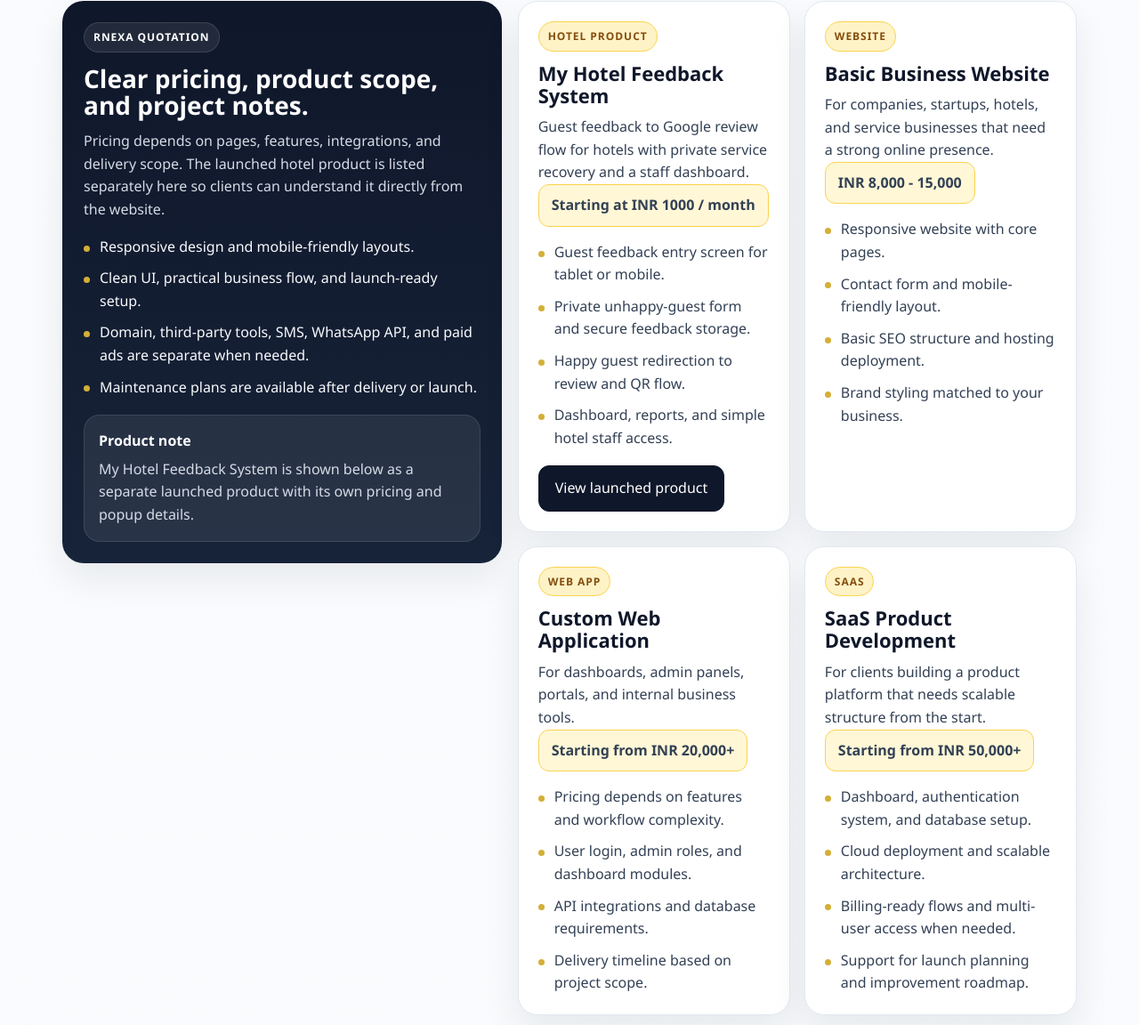
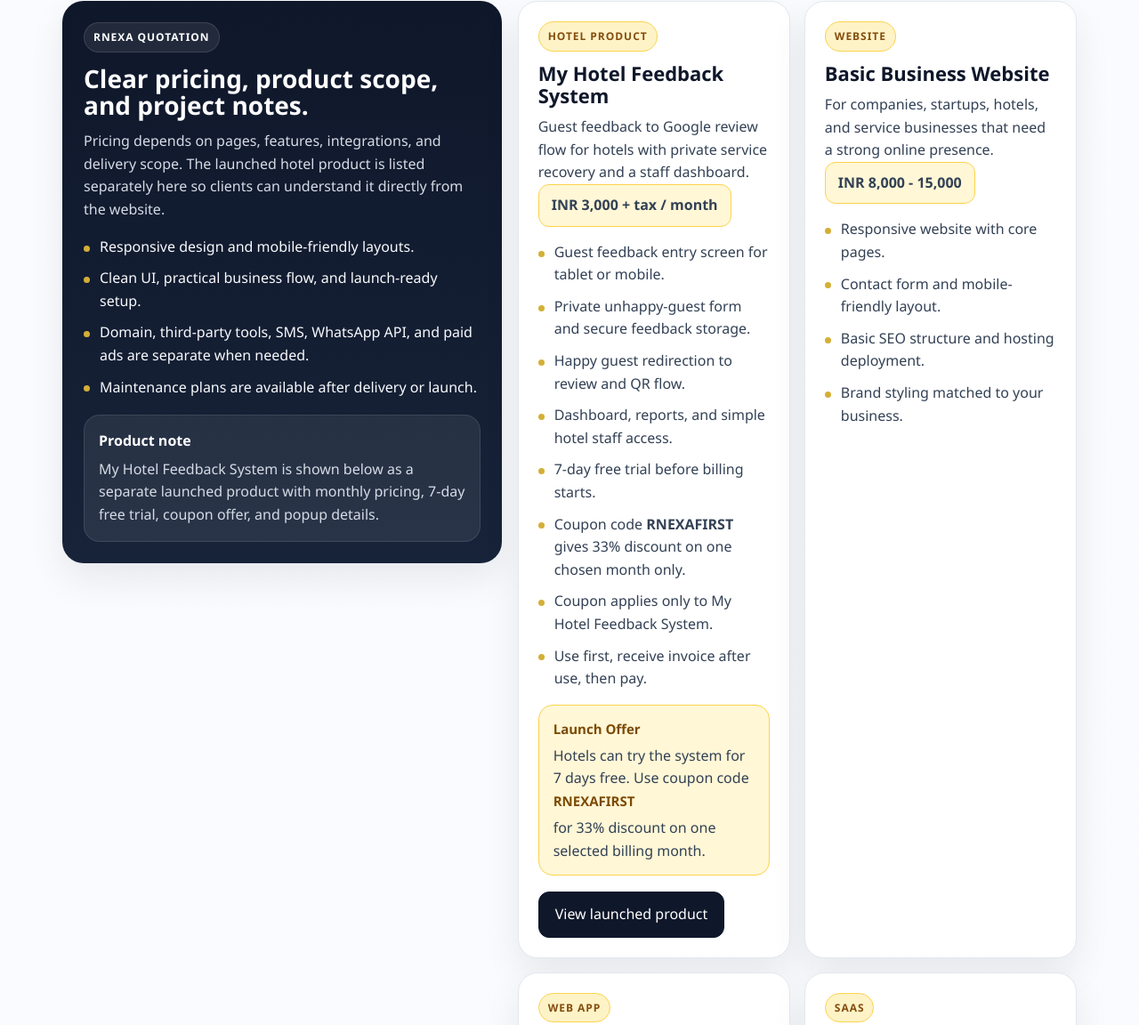
Before and after one commit to rnexasales-ctrl/singular-gnome-6cf8f3, a website: page index.html in a window 1280 px wide. Shown: the part 2644-3796 px from the top of the page at 89% size. Drawn offline with Linux system fonts and the light colour scheme.

Commit message:
Add files via upload

```diff
--- a/index.html
+++ b/index.html
@@ -183,6 +183,12 @@
     }
     .note-card strong{display:block;font-size:16px;margin-bottom:6px}
     .note-card p{margin:0;color:#d5dbe5}
+    .offer-box{
+      margin-top:16px;padding:14px 16px;border-radius:16px;background:var(--soft);
+      border:1px solid #fcd34d
+    }
+    .offer-box strong{display:block;font-size:15px;color:var(--gold-dark);margin-bottom:6px}
+    .offer-box p{margin:0;color:#7c4a03}
     .quote-cards{display:grid;grid-template-columns:repeat(2,minmax(0,1fr));gap:16px}
     .quote-card{
       background:#fff;border:1px solid var(--line);border-radius:22px;padding:22px;box-shadow:var(--shadow)
@@ -514,7 +520,7 @@
           </ul>
           <div class="note-card">
             <strong>Product note</strong>
-            <p>My Hotel Feedback System is shown below as a separate launched product with its own pricing and popup details.</p>
+            <p>My Hotel Feedback System is shown below as a separate launched product with monthly pricing, 7-day free trial, coupon offer, and popup details.</p>
           </div>
         </aside>
         <div class="quote-cards">
@@ -522,13 +528,21 @@
             <span class="tag">Hotel Product</span>
             <h4>My Hotel Feedback System</h4>
             <p>Guest feedback to Google review flow for hotels with private service recovery and a staff dashboard.</p>
-            <p class="quote-price">Starting at INR 1000 / month</p>
+            <p class="quote-price">INR 3,000 + tax / month</p>
             <ul class="quote-list">
               <li>Guest feedback entry screen for tablet or mobile.</li>
               <li>Private unhappy-guest form and secure feedback storage.</li>
               <li>Happy guest redirection to review and QR flow.</li>
               <li>Dashboard, reports, and simple hotel staff access.</li>
+              <li>7-day free trial before billing starts.</li>
+              <li>Coupon code <strong>RNEXAFIRST</strong> gives 33% discount on one chosen month only.</li>
+              <li>Coupon applies only to My Hotel Feedback System.</li>
+              <li>Use first, receive invoice after use, then pay.</li>
             </ul>
+            <div class="offer-box">
+              <strong>Launch Offer</strong>
+              <p>Hotels can try the system for 7 days free. Use coupon code <strong>RNEXAFIRST</strong> for 33% discount on one selected billing month.</p>
+            </div>
             <div class="quote-actions">
               <button class="btn btn-dark product-open" type="button" data-product="hotel-feedback">View launched product</button>
             </div>
@@ -582,13 +596,16 @@
         <article class="product-tile product-clickable" data-product="hotel-feedback" role="button" tabindex="0" aria-label="Open My Hotel Feedback System launched product details">
           <span class="tag">Launched Product</span>
           <h4>My Hotel Feedback System</h4>
-          <p>This hotel product helps turn happy guests into public Google reviews while keeping unhappy guest feedback private for service improvement.</p>
+          <p>This hotel product helps turn happy guests into public Google reviews while keeping unhappy guest feedback private for service improvement, with trial-first billing.</p>
           <div class="product-meta">
             <span>Hotel feedback</span>
             <span>Google review flow</span>
             <span>Private complaint handling</span>
+            <span>7-day free trial</span>
+            <span>Coupon RNEXAFIRST</span>
           </div>
-          <p class="price">Starting at INR 1000 per month</p>
+          <p class="price">INR 3,000 + tax / month</p>
+          <p>33% discount is available on one chosen month only with coupon code <strong>RNEXAFIRST</strong>. Billing happens after use: first use, then invoice, then pay.</p>
           <button class="btn btn-main product-open" type="button" data-product="hotel-feedback">Show launched product</button>
         </article>
         <article class="product-tile product-tile-muted">
@@ -686,7 +703,7 @@
         <div>
           <span class="tag">Launched Product</span>
           <h3 id="product-modal-title" style="margin-top:12px">My Hotel Feedback System</h3>
-          <p>Tap-ready hotel feedback flow that turns happy guests into public reviews and stores unhappy guest feedback privately.</p>
+          <p>Tap-ready hotel feedback flow that turns happy guests into public reviews and stores unhappy guest feedback privately, with a free trial and post-use billing.</p>
         </div>
         <button id="product-modal-close" class="close-modal" type="button">Close</button>
       </div>
@@ -697,13 +714,21 @@
         <div>
           <p><strong>Private feedback and review growth system for hotels</strong></p>
           <p>This launched product helps hotels collect guest feedback instantly, solve issues privately, and increase positive Google reviews with a simple dashboard and easy staff flow.</p>
-          <p class="price">Starting at INR 1000 per month</p>
+          <p class="price">INR 3,000 + tax / month</p>
           <ul class="feat">
             <li>No hidden charges, quick setup in minutes.</li>
             <li>Works on mobile, tablet, and desktop.</li>
             <li>No app required for guests or hotel staff.</li>
             <li>Track feedback, reports, and actions in one place.</li>
+            <li>7-day free trial before billing starts.</li>
+            <li>Coupon code <strong>RNEXAFIRST</strong> gives 33% discount on one chosen billing month.</li>
+            <li>Coupon applies only to My Hotel Feedback System.</li>
+            <li>Billing is after use only: first use the system, then receive invoice, then pay.</li>
           </ul>
+          <div class="offer-box">
+            <strong>Special Offer</strong>
+            <p>Use coupon code <strong>RNEXAFIRST</strong> to get 33% discount for one selected month only on My Hotel Feedback System.</p>
+          </div>
           <div class="modal-actions">
             <a class="btn btn-main modal-anchor" href="#quotation">See Quotation</a>
             <a class="btn btn-dark modal-anchor" href="#contact">Ask for Demo</a>
```
